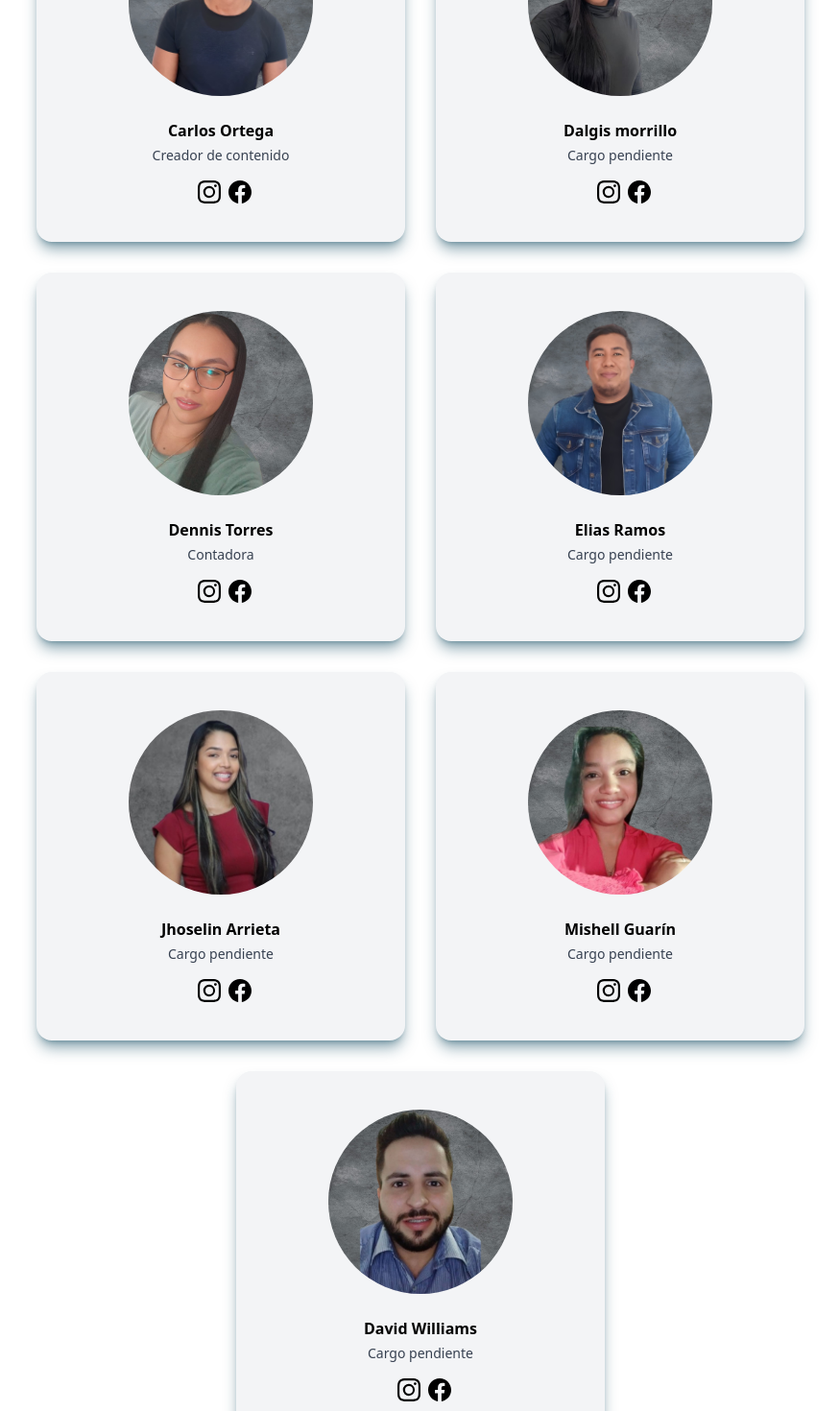
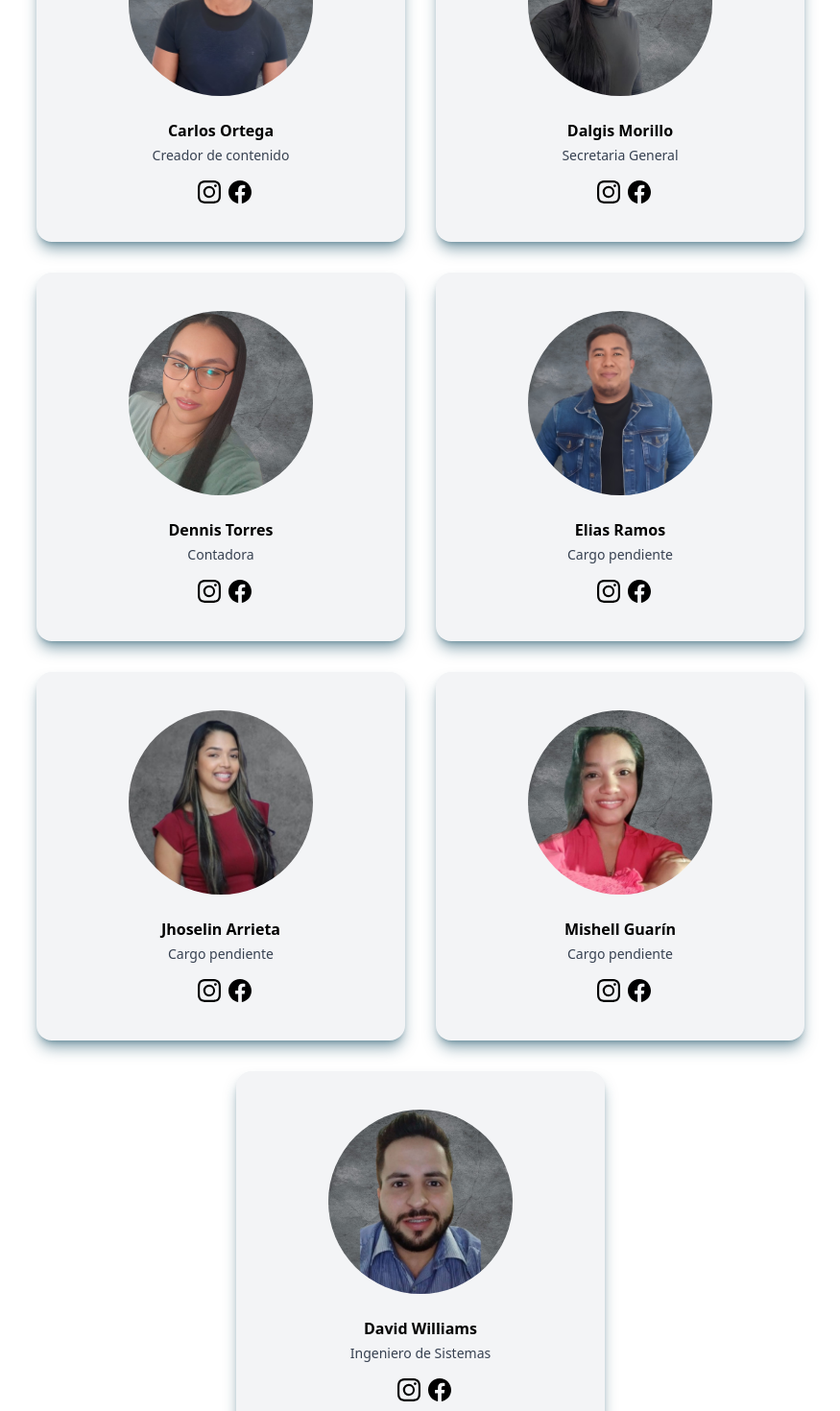
Before and after one commit to mateodevcode/dynamos-movimiento, a React (Vite) app: page /dynamos-movimiento/ in a window 1280 px wide. Shown: the part 4320-5790 px from the top of the page at 96% size, without its empty margins (202-1077 px from the left). Built offline with nearby package versions, Linux system fonts and the light colour scheme.

Commit message:
Se ha cambiado el nombre de la imagen dalgis-morrillo.jpeg a dalgis-morillo.jpeg

```diff
--- a/src/data/teamDynamo.js
+++ b/src/data/teamDynamo.js
@@ -4,7 +4,7 @@ import manuelSandoval from "../img/team/manuel-sandoval.jpeg";
 import jeffreyHernandez from "../img/team/jeffrey-hernandez.jpeg";
 import carlosOrtega from "../img/team/carlos-ortega.jpeg";
 import dennisTorres from "../img/team/dennis-torres.jpeg";
-import dalgisMorrillo from "../img/team/dalgis-morrillo.jpeg";
+import dalgisMorrillo from "../img/team/dalgis-morillo.jpeg";
 import eliasRamos from "../img/team/elias-ramos.jpeg";
 import jhoselinArrieta from "../img/team/jhoselin-arrieta.jpeg";
 import mishellGuarin from "../img/team/mishell-guarin.jpeg";
@@ -57,8 +57,8 @@ const teamDynamo = [
     },
   },
   {
-    nombre: "Dalgis morrillo",
-    cargo: "Cargo pendiente",
+    nombre: "Dalgis Morillo",
+    cargo: "Secretaria General",
     img: dalgisMorrillo,
     redes: {
       facebook: "",
@@ -103,7 +103,7 @@ const teamDynamo = [
   },
   {
     nombre: "David Williams",
-    cargo: "Cargo pendiente",
+    cargo: "Ingeniero de Sistemas",
     img: davidWilliams,
     redes: {
       facebook: "",
```
Also changed, not shown: src/img/team/dalgis-morillo.jpeg (renamed from src/img/team/dalgis-morrillo.jpeg).
